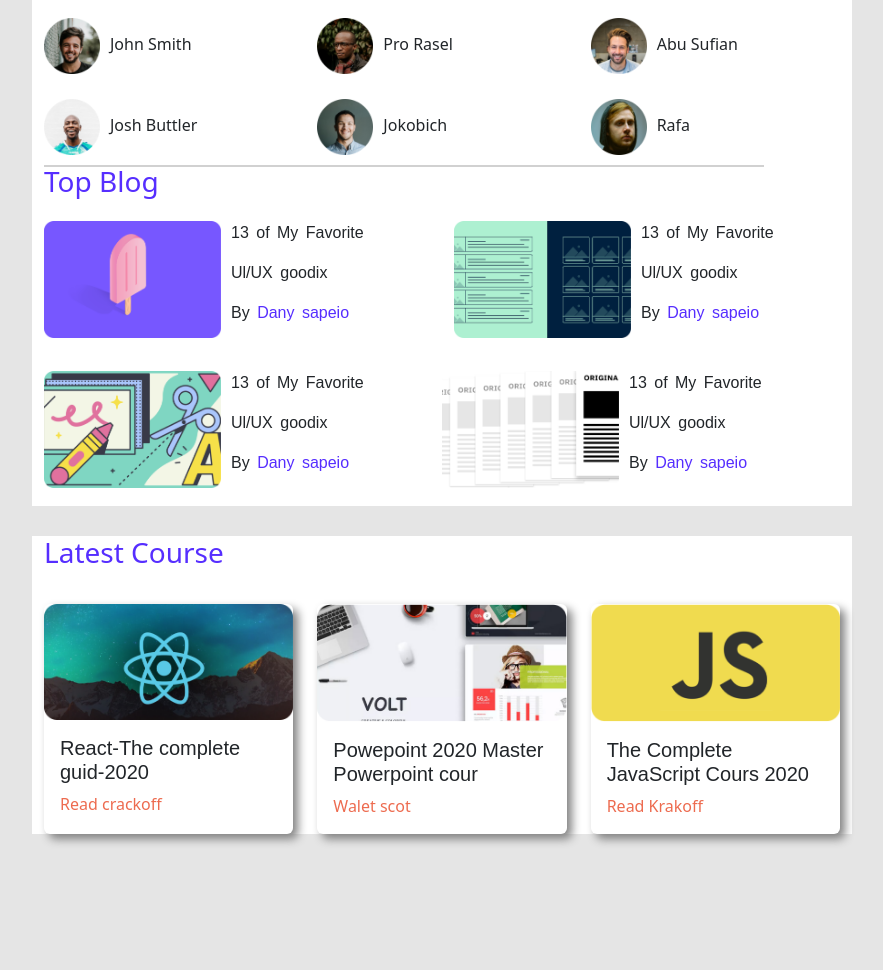
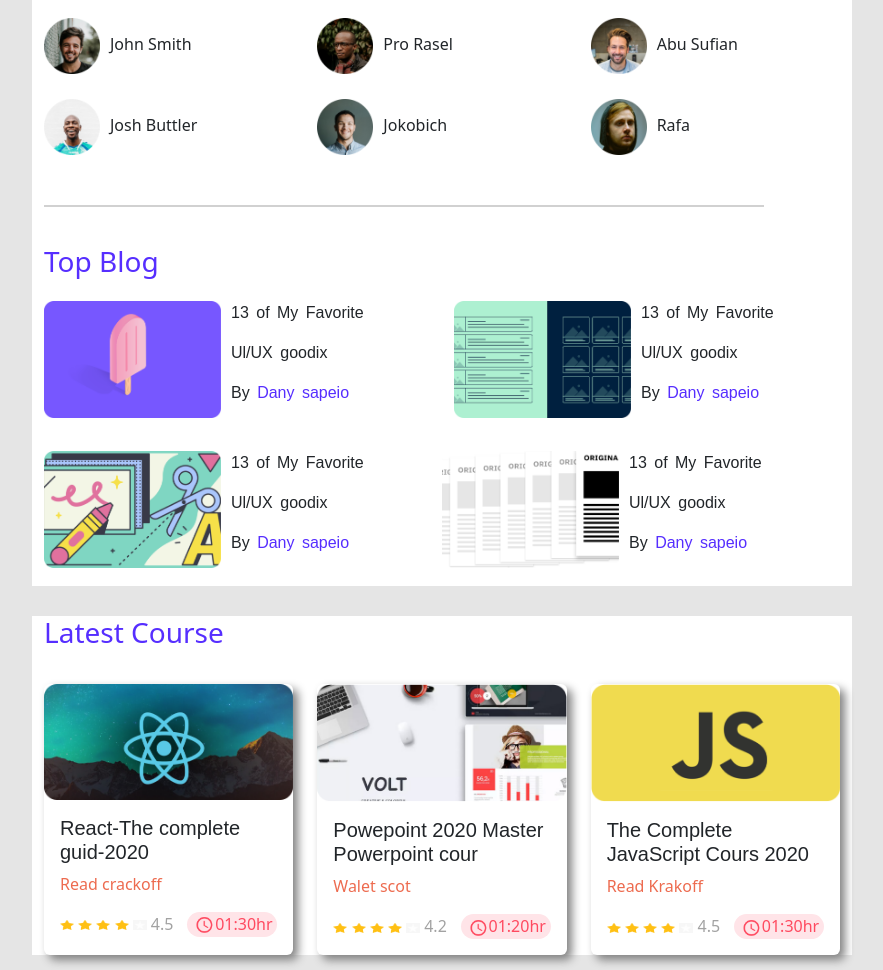
Before and after one commit to MdRabbiMiah-001/leaderboard, a plain HTML site: page index.html in a window 1280 px wide. Shown: the part 152-1122 px from the top of the page, without its empty margins (198-1081 px from the left). Before the commit the page ends 1001 px from the top, so only its background shows below. Drawn offline with nearby package versions, Linux system fonts and the light colour scheme.

Commit message:
save all changed file

```diff
--- a/index.html
+++ b/index.html
@@ -33,9 +33,9 @@
   </head>
 
   <main>
-    <section class="container top-player">
+    <section class="container">
       <h3>Top Player</h3>
-      <div class="row">
+      <div class="row top-player">
         <div class=" photo col-md-4 col-sm-6">
           <img src="images/players/player-1.png" alt=""><spam class="player">John Smith</spam>
         </div>
@@ -58,7 +58,8 @@
 
       <div class="box"></div>
 
-      <h3>Top Blog</h3>
+      <div class="top-blog">
+        <h3>Top Blog</h3>
         <div class="row">
           <div class ="blog col-md-6 d-flex flex-mb-2">
             <div class="">
@@ -101,7 +102,8 @@
               <p>By <spam style="color:#562EFF">Dany sapeio</spam></p>
             </div>
           </div>
-          </div>
+        </div>
+      </div>
     </section>
   </main>
 
@@ -115,6 +117,20 @@
             <div class="card-body">
               <h5 class="card-title">React-The complete guid-2020</h5>
               <p class="card-text">Read crackoff</p>
+              <div class="d-flex flex-items-center justify-content-between">
+                <div>
+                  <img class="star" src="images/icons/star.png" alt="">
+                  <img class="star" src="images/icons/star.png" alt="">
+                  <img class="star" src="images/icons/star.png" alt="">
+                  <img class="star" src="images/icons/star.png" alt="">
+                  <img class="star star-logo" src="images/icons/wh-star.jpg" alt="">
+                  <spam style="color: #A2A2A2">4.5</spam>
+                </div>
+                <div>
+                  <div class="clock-box"><img class="clock" src="images/icons/clock.png" alt=""><spam style="color: #FF4A60">01:30hr</spam></div>
+                </div>
+              </div>
+
             </div>
           </div>
         </div>
@@ -124,6 +140,19 @@
             <div class="card-body">
               <h5 class="card-title">Powepoint 2020 Master Powerpoint cour</h5>
               <p class="card-text">Walet scot</p>
+              <div class="d-flex flex-items-center justify-content-between">
+                <div>
+                  <img class="star" src="images/icons/star.png" alt="">
+                  <img class="star" src="images/icons/star.png" alt="">
+                  <img class="star" src="images/icons/star.png" alt="">
+                  <img class="star" src="images/icons/star.png" alt="">
+                  <img class="star star-logo" src="images/icons/wh-star.jpg" alt="">
+                  <spam style="color: #A2A2A2">4.2</spam>
+                </div>
+                <div>
+                  <div class="clock-box"><img class="clock" src="images/icons/clock.png" alt=""><spam style="color: #FF4A60">01:20hr</spam></div>
+                </div>
+              </div>
             </div>
           </div>
         </div>
@@ -133,6 +162,19 @@
             <div class="card-body">
               <h5 class="card-title">The Complete JavaScript Cours 2020</h5>
               <p class="card-text">Read Krakoff</p>
+              <div class="d-flex flex-items-center justify-content-between">
+                <div>
+                  <img class="star" src="images/icons/star.png" alt="">
+                  <img class="star" src="images/icons/star.png" alt="">
+                  <img class="star" src="images/icons/star.png" alt="">
+                  <img class="star" src="images/icons/star.png" alt="">
+                  <img class="star star-logo" src="images/icons/wh-star.jpg" alt="">
+                  <spam style="color: #A2A2A2">4.5</spam>
+                </div>
+                <div>
+                  <div class="clock-box"><img class="clock" src="images/icons/clock.png" alt=""><spam style="color: #FF4A60">01:30hr</spam></div>
+                </div>
+              </div>
             </div>
           </div>
         </div>
--- a/style.css
+++ b/style.css
@@ -18,6 +18,12 @@ h3{
     max-width: 820px;
     margin-top: 30px;
     margin-bottom: 15px;
+}
+.top-player{
+    margin-bottom: 40px;
+}
+.top-blog{
+    margin-top: 80px;
 }
 .row .photo{
     margin-top: 15px;
@@ -63,3 +69,19 @@ h3{
     border: 1px solid #D1D1D1;
     position: absolute;
 }
+.star{
+    width: 14px;
+    height: 10px;
+}
+.clock{
+    width: 20px;
+    height: 20px;
+    margin-right: 1%;
+}
+.clock-box{
+    width: 90px;
+    height: 25px;
+    background-color: #FFE4E8;
+    border-radius: 20px;
+    padding-left: 7px;
+}
```
Also changed, not shown: images/icons/wh-star.jpg (added).
